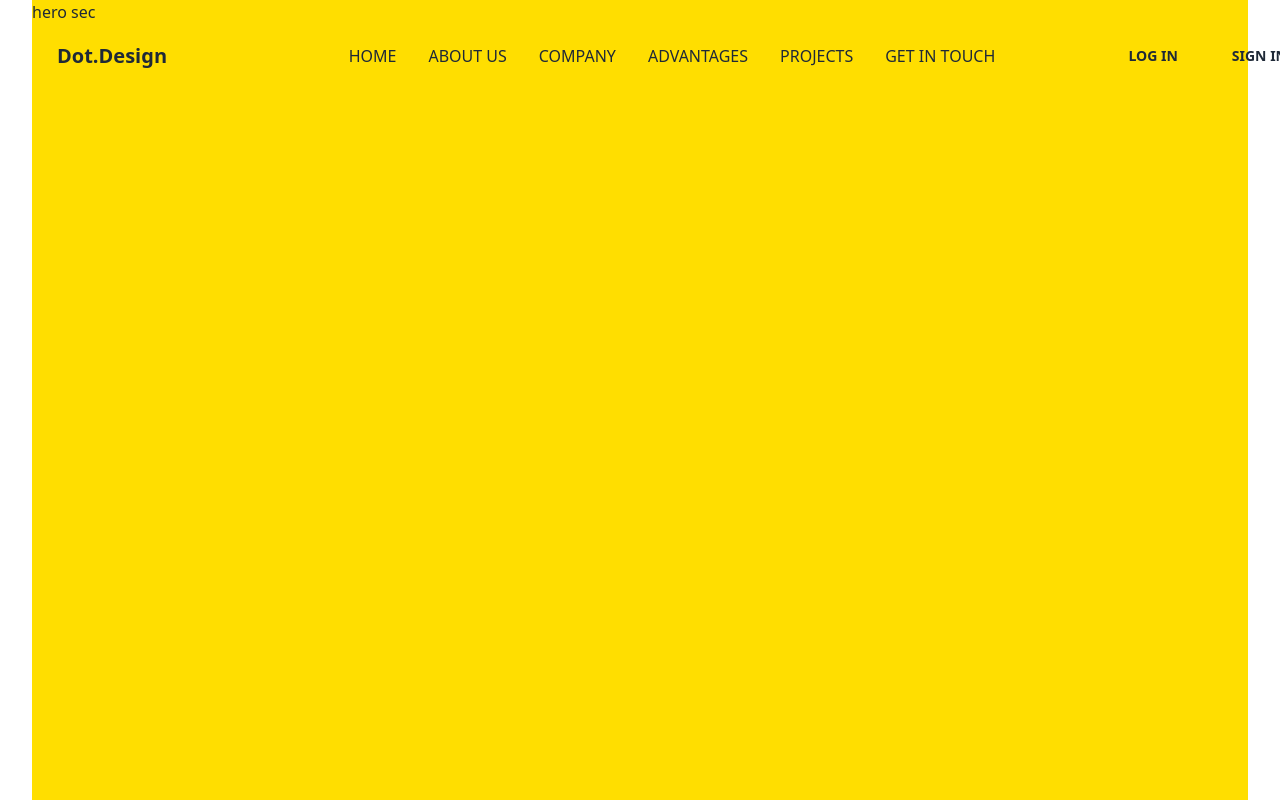
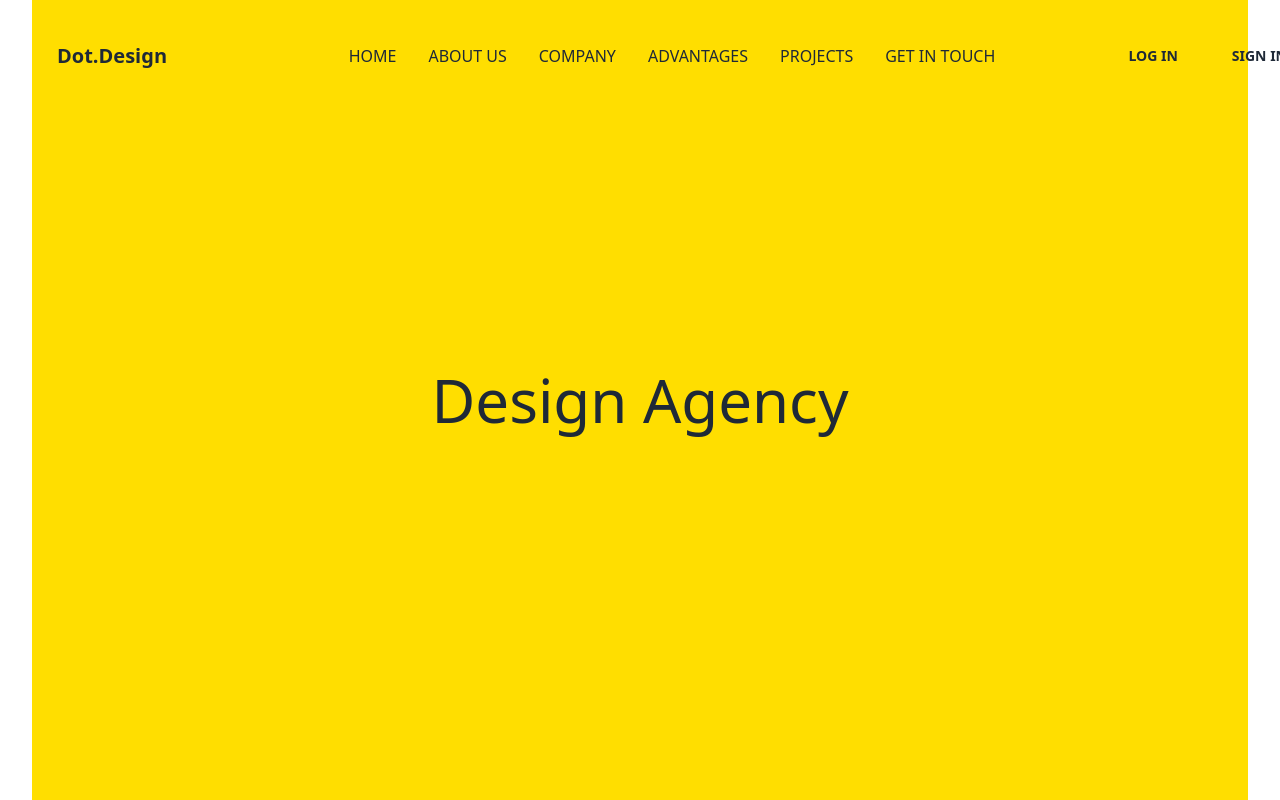
Before and after one commit to dipankar309/design-agency, a Next.js app: page / in a window 1280 px wide. Shown: the top 800 px of the page. Built offline with nearby package versions, Linux system fonts and the light colour scheme.

Commit message:
add text hero sec

```diff
--- a/components/parts/hero.tsx
+++ b/components/parts/hero.tsx
@@ -2,11 +2,15 @@ import Link from "next/link"
 import React from "react";
 
 export default function Banner() {
-    return(
-        <section className="h-screen bg-[#FFDE00] w-full">
+    return (
+        <section className="hero-sec">
             <div className="container mx-auto">
-                hero sec
+
+                <h1 className="hero-title text-center">
+                    Design  Agency
+                </h1>
+
             </div>
         </section>
     );
-  }
+}
--- a/styles/globals.css
+++ b/styles/globals.css
@@ -6,3 +6,34 @@
 .Home_container__bCOhY{
   padding: 0px !important;
 }
+
+/* common css */
+
+.sec-space{
+  @apply py-12 md:py-16 lg:py-20 xl:py-28 relative
+}
+
+/* common css */
+
+
+/* hero sec */
+.hero-sec{
+  @apply h-screen bg-[#FFDE00] w-full sec-space flex items-center
+}
+
+.hero-title{
+  @apply text-3xl md:text-4xl lg:text-5xl xl:text-6xl
+}
+
+
+
+/* hero sec */
+
+
+/* about sec */
+
+
+
+
+
+/* about sec */
```
Also changed, not shown: 1 other file (tests, documents, lock files or other folders).
